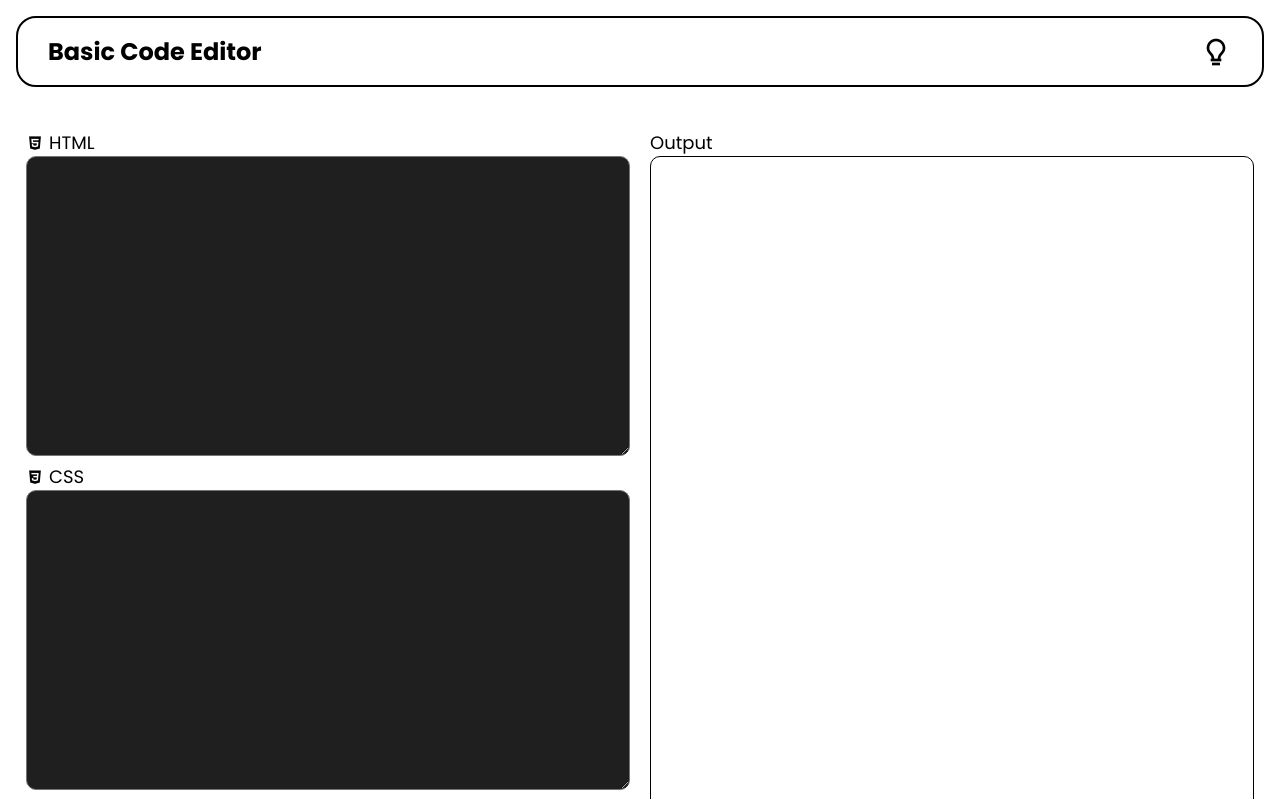
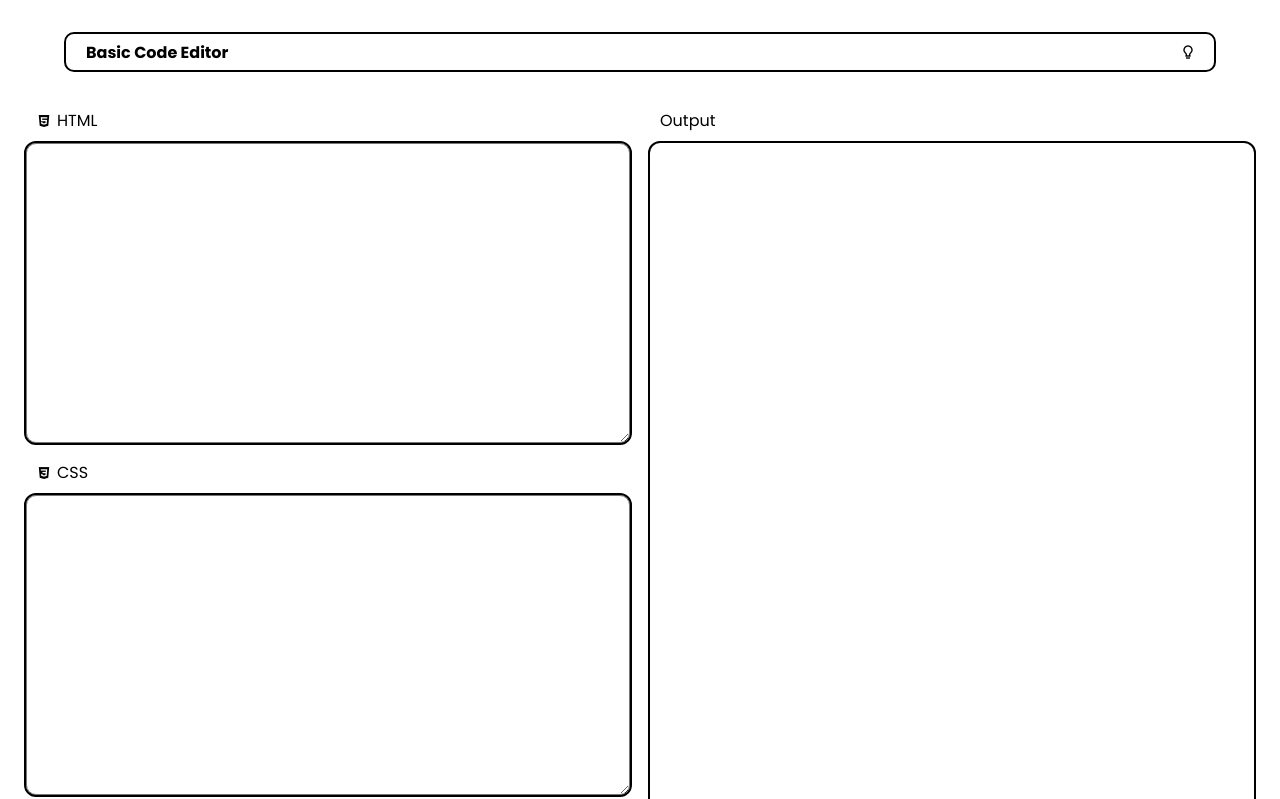
Before and after one commit to loopingdhanush/BasicCodeEditor, a plain HTML site: page index.html in a window 1280 px wide. Both pictures are taken after a click on the button 1216 px from the left and 51 px from the top of the page. Shown: the top 799 px of the page. Drawn offline with nearby package versions, Linux system fonts and the light colour scheme.

Commit message:
Add files via upload

```diff
--- a/index.css
+++ b/index.css
@@ -22,6 +22,7 @@ body{
 
 .container h1{
     padding: 1rem;
+    font-size: 1rem;
 }
 
 .tnav{
@@ -32,23 +33,28 @@ body{
     border: 2px solid black;
     background-color: rgb(255,255,255,0.2);
     backdrop-filter: blur(10px);
-    margin: 1rem;
-    border-radius: 20px;
+    margin: 2rem 4rem 0 4rem;
+    border-radius: 10px;
+    height: 40px;
+
+
 }
 
 .tnav h1{
-    padding-left:30px;
+    padding-left:20px;
 }
 
 .tnav i{
-    font-size: 2rem;
+    padding-top: 4px;
+    font-size: 1rem;
     color: white;
+
 }
 
 .tnav button{
     height: 2rem;
     width: 2rem;
-    margin-right:30px;
+    margin-right:10px;
     border-radius: 10px;
     border: 0;
     transition: 0.5s;
@@ -58,6 +64,7 @@ body{
 .tnav button:hover{
     transform: scale(1.2);
     cursor: pointer;
+
 }
 
 .editor{
@@ -73,33 +80,40 @@ body{
 
 }
 
+
+
 label{
     display: flex;
     align-items: center;
-    font-size: 18px;
+    font-size: 1rempx;
+    padding: 10px;
 }
 
 label i{
     padding-right: 5px;
+
 }
 
 textarea{
     width: 100%;
     height: 300px;
-    background-color: #1f1f1f;
-    color: white;
-    font-size: 18px;
+    background-color: #7c7c7c;
+    color: black;
+    font-size: 14px;
+    font-weight: bold;
     padding: 10px 20px;
     border-radius: 10px;
+    outline:2px solid white;
 }
 
 iframe{
     width: 100%;
     height: 95%;
     background-color: white;
-    border: 1px solid black;
-    outline: 0;
+    outline:2px solid white;
+    border:0;
     border-radius: 10px;
+
 }
 
 @media (max-width:700px) {
@@ -109,4 +123,8 @@ iframe{
     iframe{
         height: 100vh;
     }
+    textarea{
+
+        outline: black;
+    }
 }
--- a/index.html
+++ b/index.html
@@ -17,13 +17,13 @@
         <div class="editor">
             <div class="left">
                 <label><i class='bx bxl-html5' ></i>HTML</label>
-                <textarea onkeyup="run()" spellcheck="false" id="html-code"></textarea>
+                <textarea onkeyup="run()" class="ta1" spellcheck="false" id="html-code"></textarea>
 
                 <label><i class='bx bxl-css3' ></i>CSS</label>
-                <textarea onkeyup="run()" spellcheck="false" id="css-code"></textarea>
+                <textarea onkeyup="run()" class="ta2" spellcheck="false" id="css-code"></textarea>
 
                 <label><i class='bx bxl-javascript' ></i>JavaScript</label>
-                <textarea onkeyup="run()" spellcheck="false" id="js-code"></textarea>
+                <textarea onkeyup="run()" class="ta3" spellcheck="false" id="js-code"></textarea>
             </div>
 
             <div class="right">
--- a/index.js
+++ b/index.js
@@ -7,15 +7,27 @@ function run(){
     output.contentDocument.body.innerHTML = htmlCode.value +"<style>"+cssCode.value+"</style>";
     output.contentWindow.eval(jsCode.value)
 }
-
 function dlmode(){
     if(document.body.style.backgroundColor==="white"){
         document.body.style.backgroundColor="";
         document.body.style.color="";
         document.getElementById("dlbut").style.color="";
+        document.getElementById("html-code").style.backgroundColor="";
+    document.getElementById("css-code").style.backgroundColor="";
+    document.getElementById("js-code").style.backgroundColor="";
+    document.getElementById("html-code").style.outline="";
+    document.getElementById("css-code").style.outline="";
+    document.getElementById("js-code").style.outline="";
     } else {
     document.body.style.backgroundColor="white";
     document.body.style.color="black";
     document.getElementById("dlbut").style.color="black";
+    document.getElementById("html-code").style.backgroundColor="white";
+    document.getElementById("css-code").style.backgroundColor="white";
+    document.getElementById("js-code").style.backgroundColor="white";
+    document.getElementById("html-code").style.outline="2px solid black";
+    document.getElementById("css-code").style.outline="2px solid black";
+    document.getElementById("js-code").style.outline="2px solid black";
+    document.getElementById("output").style.outline="2px solid black";
     }
 }
```
